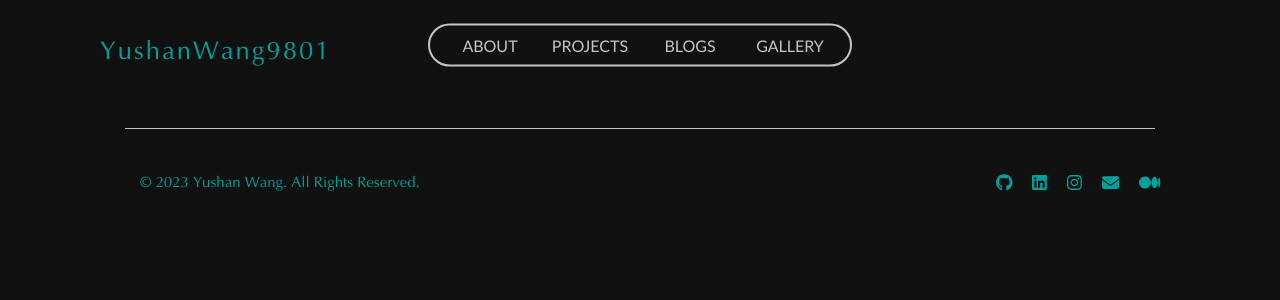
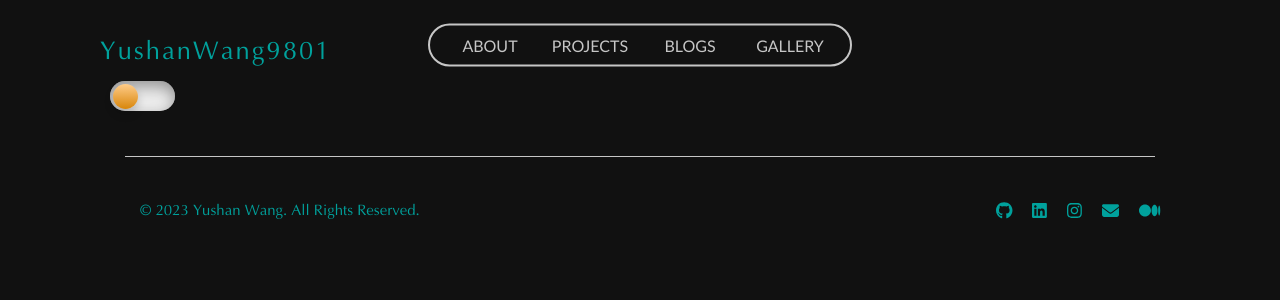
Before and after one commit to YushanWang9801/yushan1089_2023_portfolio, a React (Create React App) app: page / in a window 1280 px wide. Shown: the top 300 px of the page. Built offline with nearby package versions, Linux system fonts and the light colour scheme.

Commit message:
dark mode init

```diff
--- a/src/App.js
+++ b/src/App.js
@@ -9,6 +9,7 @@
 import Contact from './comp/Contact';
 
 import {useState} from 'react';
+
 
 function App() {
 
--- a/src/comp/HeaderWang.js
+++ b/src/comp/HeaderWang.js
@@ -1,8 +1,26 @@
 import React from 'react';
 import "./../css/HeaderWang.css";
 
-function HeaderWang() {
+const HeaderWang = ({ setDarkMode }) => {
+    const setDarkTheme = () => {
+        document.querySelector("body").setAttribute("data-theme", "dark");
+        setDarkMode(true);
+    };
+
+    const setLightTheme = () => {
+        document.querySelector("body").setAttribute("data-theme", "light");
+        setDarkMode(false);
+    };
+
+    const toggleTheme = (e) => {
+        if (e.target.checked) setDarkTheme();
+        else setLightTheme();
+    };
+
+
+
     return (
+        <div >
         <div className="HeaderWang">
             <h1>YushanWang9801</h1>
             <nav className="navbar">
@@ -12,6 +30,18 @@
                 <a href="#">Gallery</a>
             </nav>
         </div>
+
+        <div className='dark_mode'>
+        <input
+            className='dark_mode_input'
+            type='checkbox'
+            id='darkmode-toggle'
+            onChange={toggleTheme}
+        />
+        <label className='dark_mode_label' for='darkmode-toggle'>
+        </label>
+        </div>
+        </div>
     );
 }
 
--- a/src/css/HeaderWang.css
+++ b/src/css/HeaderWang.css
@@ -50,3 +50,67 @@
     color:var(--primary);
     text-decoration: dashed;
 }
+
+
+.dark_mode {
+    margin-top: -20px;
+    margin-left: 10px;
+}
+
+.dark_mode_label {
+    width: 65px;
+    height: 30px;
+    position: relative;
+    display: block;
+    background: #ebebeb;
+    border-radius: 200px;
+    box-shadow: inset 0px 5px 15px rgba(0, 0, 0, 0.4),
+        inset 0px -5px 15px rgba(255, 255, 255, 0.4);
+    cursor: pointer;
+    transition: 0.3s;
+}
+.dark_mode_label:after {
+    content: "";
+    width: 25px;
+    height: 25px;
+    position: absolute;
+    top: 3px;
+    left: 3px;
+    background: linear-gradient(180deg, #ffcc89, #d8860b);
+    border-radius: 180px;
+    box-shadow: 0px 5px 10px rgba(0, 0, 0, 0.2);
+    transition: 0.3s;
+}
+.dark_mode_input {
+    width: 0;
+    height: 0;
+    visibility: hidden;
+}
+.dark_mode_input:checked + .dark_mode_label {
+    background: #242424;
+}
+.dark_mode_input:checked + .dark_mode_label:after {
+    left: 62px;
+    transform: translateX(-100%);
+    background: linear-gradient(180deg, #777, #3a3a3a);
+}
+.dark_mode_label:active:after {
+    width: 30px;
+}
+
+.dark_mode_label svg {
+    position: absolute;
+    width: 20px;
+    top: 5px;
+    z-index: 100;
+}
+.dark_mode_label svg.sun {
+    left: 5px;
+    fill: #fff;
+    transition: 0.3s;
+}
+.dark_mode_label svg.moon {
+    left: 40px;
+    fill: #7e7e7e;
+    transition: 0.3s;
+}
--- a/src/index.css
+++ b/src/index.css
@@ -9,7 +9,7 @@
   Roboto, Helvetica, Arial, sans-serif;
   -webkit-font-smoothing: antialiased;
   -moz-osx-font-smoothing: grayscale;
-  background-color: #111111;
+  background-color: var(--background);
 }
 
 code {
@@ -18,23 +18,25 @@
 }
 
 :root{
+  --background: #111111;
+  --secondary: #c6c6c6;
   --primary: #00A19C;
-  --secondary: #C6C6C6;
   --error: #7d1236;
 
-  --background: #111111;
+  --merc-silver: #c6c6c6;
   --merc_red:  #7d1236;
 }
 
-/* base styles & title */
-body{
-  font-family: "Noto Serif";
-  color: var(--secondary);
-  background: var(--background);
-  /* background: var(--secondary); */
+[data-theme="light"] {
+  --background: #C8CCCE;
+  --secondary: #3d3d3d;
+  --primary: #00A19C;
+  --error: #7d1236;
 }
 
 .App{
   max-width: 1080px;
   margin: 0 auto;
+  color: var(--secondary);
+  background-color: var(--background);
 }
```
